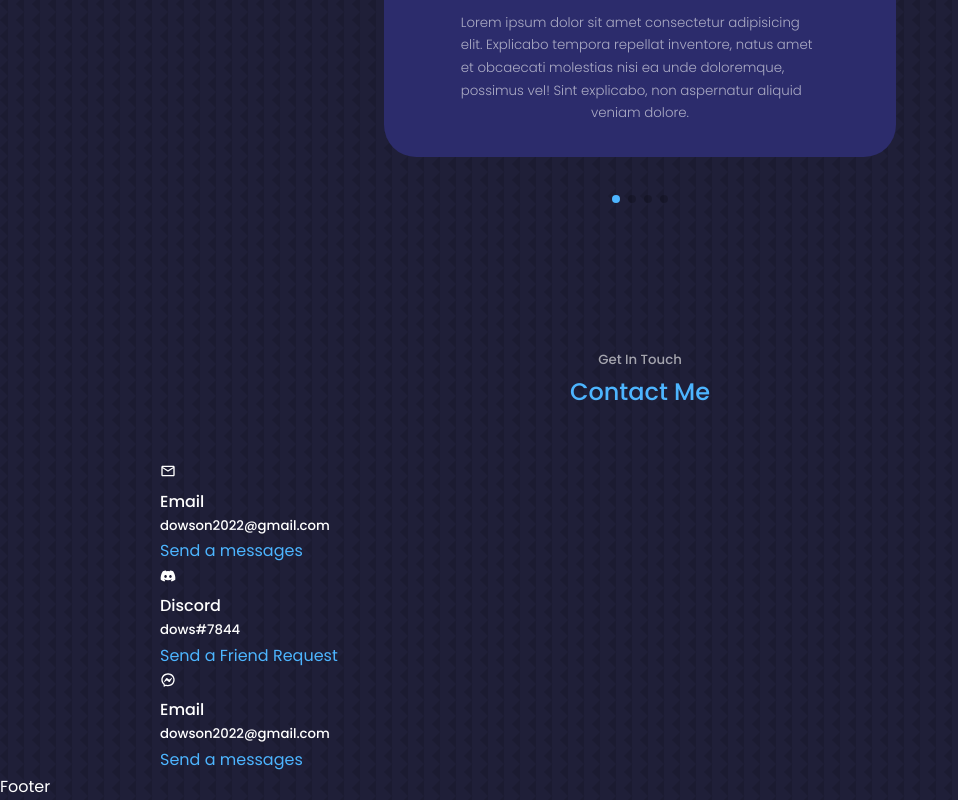
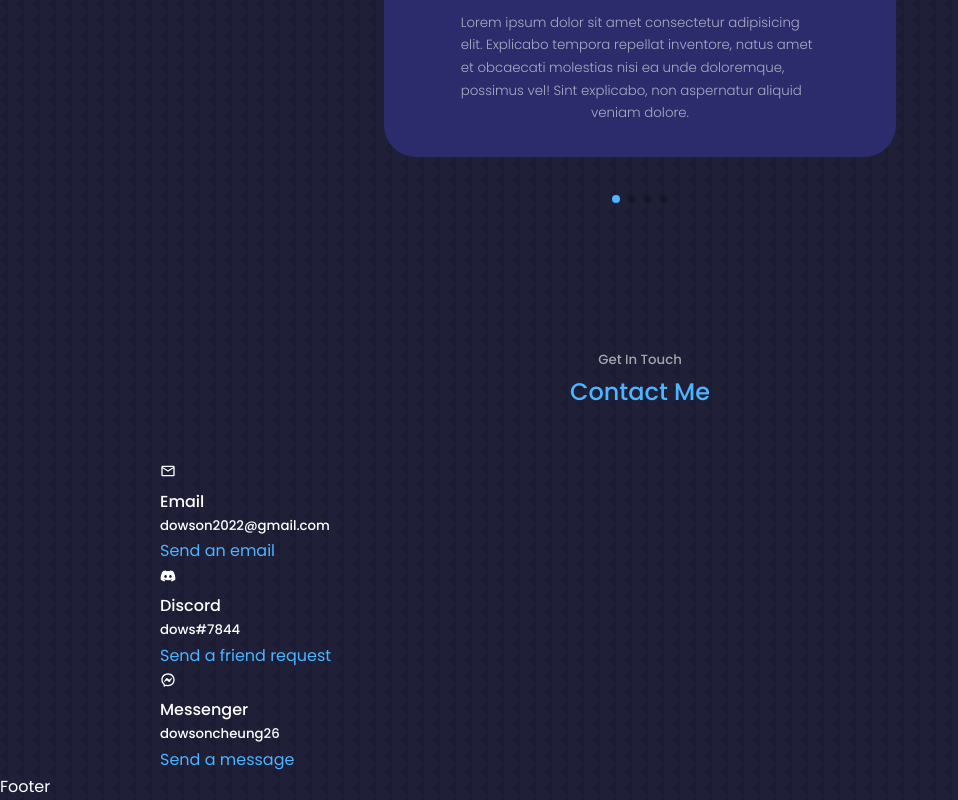
Before and after one commit to dows16/Portfolio, a React (Create React App) app: page / in a window 1280 px wide. Shown: the part 4388-5188 px from the top of the page, without its empty margins (0-958 px from the left). Built offline with nearby package versions, Linux system fonts and the light colour scheme.

Commit message:
first commit

```diff
--- a/src/components/contact/Contact.jsx
+++ b/src/components/contact/Contact.jsx
@@ -16,22 +16,23 @@ const Contact = () => {
             <MdMailOutline />
             <h4>Email</h4>
             <h5>dowson2022@gmail.com</h5>
-            <a href="mailto:dowson2022@gmail.com">Send a messages</a>
+            <a href="mailto:dowson2022@gmail.com">Send an email</a>
           </article>
           <article className="contact__option">
             <FaDiscord />
             <h4>Discord</h4>
             <h5>dows#7844</h5>
-            <a href="discord.com/app">Send a Friend Request</a>
+            <a href="discord.com/app">Send a friend request</a>
           </article>
+          {/* The link to messenger doesn't work since I don't have messenger so the one below is an example*/}
           <article className="contact__option">
             <RiMessengerLine />
-            <h4>Email</h4>
-            <h5>dowson2022@gmail.com</h5>
-            <a href="mailto:dowson2022@gmail.com">Send a messages</a>
+            <h4>Messenger</h4>
+            <h5>dowsoncheung26</h5>
+            <a href="https://m.me/dowsoncheung26">Send a message</a>
           </article>
         </div>
-        {/* END OF CONTACt OPTIONS */}
+        {/* END OF CONTACT OPTIONS */}
         <form action=""></form>
       </div>
     </section>
```
